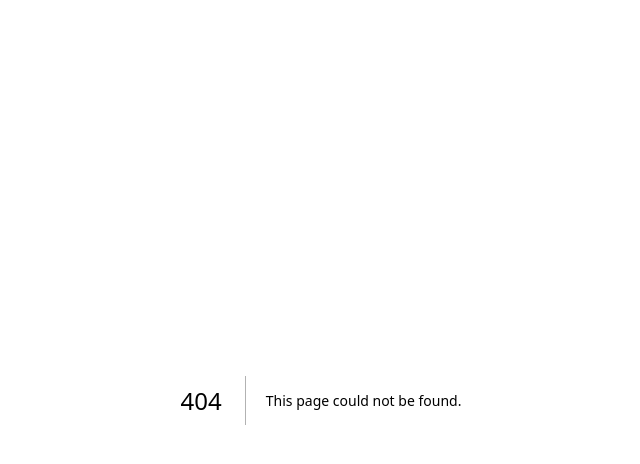
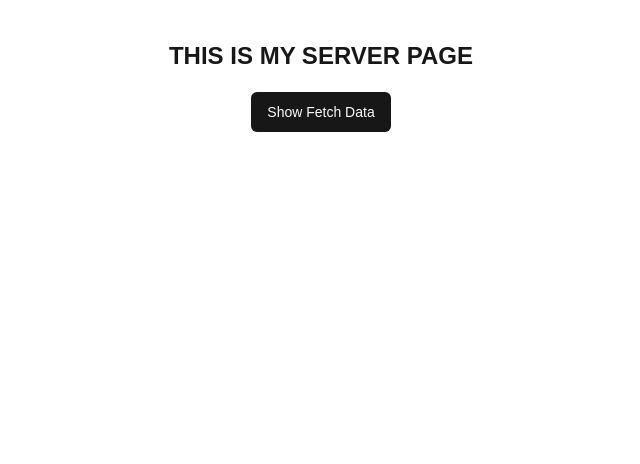
Before and after one commit to UN-O/ai-playground, a Next.js app: page /rsc-lab in a window 1280 px wide. Before the commit this address had no page. Shown: the top 464 px of the page, without its empty margins (319-959 px from the left). Built offline with nearby package versions, Linux system fonts and the light colour scheme.

Commit message:
feat: Add rsc-lab page, for testing rendering order RSC, RCC

```diff
--- /dev/null
+++ b/src/app/rsc-lab/page.js
@@ -0,0 +1,75 @@
+// My Server Page
+
+import { ClientComponent } from "@/components/main/rsc-lab/client"
+import { ServerChild } from "@/components/main/rsc-lab/server-child"
+
+/**
+ * This page demonstrates the rendering of both Server and Client components.
+ * The ClientComponent manages user interaction, while the ServerChild fetches data on the server side.
+ * The components work together to show how server and client-side rendering can be combined in a Next.js application.
+ */
+export default function Page() {
+    console.log("Server Page Render", Date.now())
+    return (
+        <div className="p-10 grid gap-5">
+            <h1 className="text-2xl font-bold text-center">THIS IS MY SERVER PAGE</h1>
+            <ClientComponent>
+                <ServerChild />
+            </ClientComponent>
+        </div>
+    );
+}
+
+/*
+----------清除快取強制重新整理----------
+
+Server Side Console:
+    Server Page Render 1729346684110
+    ClientComponent Render 1729346684160
+    GOOD FETCH 1729346684330
+    GET /rsc-lab 200 in 153ms
+    GET /favicon.ico 200 in 11ms
+Client Side Console:
+    ClientComponent Render 1729346684971
+    ClientComponent Render 1729346684971
+
+-------------------------------------
+
+-------------一般重新整理-------------
+
+Server Side Console:
+    Server Page Render 1729346992630
+    GOOD FETCH 1729346992634
+    ClientComponent Render 1729346992639
+    GET /rsc-lab 200 in 81ms
+    GET /favicon.ico 200 in 17ms
+Client Side Console:
+    ClientComponent Render 1729346993392
+    ClientComponent Render 1729346993393
+
+-------------------------------------
+
+---------------按下按鈕---------------
+
+Client Side Console:
+    ClientComponent Buttom Click 1729347012972
+    ClientComponent Render 1729347012973
+    ClientComponent Render 1729347012973
+
+-------------------------------------
+
+------[Fast Refresh] rebuilding------
+
+Server Side Console:
+    ✓ Compiled in 409ms (1035 modules)
+    Server Page Render 1729347203046
+    GOOD FETCH 1729347203060
+
+Client Side Console:
+    [Fast Refresh] rebuilding
+    [Fast Refresh] done in 510ms
+    ClientComponent Render 1729347254595
+    ClientComponent Render 1729347254596
+
+-------------------------------------
+*/
--- /dev/null
+++ b/src/components/main/rsc-lab/client.tsx
@@ -0,0 +1,28 @@
+// Client component
+"use client";
+
+import { useState } from "react";
+
+import { Button } from "@/components/ui/button"
+
+export function ClientComponent({ children }: any) {
+    const [showServerChild, setShowServerChild] = useState(false);
+
+    console.log("ClientComponent Render", Date.now())
+
+    const handleButtonClick = () => {
+        console.log("ClientComponent Buttom Click", Date.now())
+        setShowServerChild(true);
+    };
+
+    return (
+        <div className="w-full flex justify-center px-5">
+            <div className="place-items-center grid gap-3">
+                <Button onClick={handleButtonClick} >Show Fetch Data</Button>
+                {/* 按下按鈕後才顯示 ServerChild */}
+                {showServerChild && children}
+            </div>
+
+        </div>
+    );
+}
--- /dev/null
+++ b/src/components/main/rsc-lab/server-child.tsx
@@ -0,0 +1,44 @@
+import { Card, CardContent, CardHeader, CardTitle } from "@/components/ui/card"
+
+interface Post {
+    userId: number;
+    id: number;
+    title: string;
+    body: string;
+}
+
+export async function ServerChild() {
+    try {
+        const res = await fetch("https://jsonplaceholder.typicode.com/posts", {
+            cache: "force-cache",
+        })
+        console.log("GOOD FETCH", Date.now())
+
+        // 驗證 fetch 的回應狀態碼
+        if (!res.ok) {
+            throw new Error("Failed to fetch data");
+        }
+
+        const posts: Post[] = await res.json(); // 明確指定返回的資料結構
+
+        return (
+            <div className="grid grid-cols-1 gap-4 md:grid-cols-2 lg:grid-cols-3">
+                {posts.map((post) => (
+                    <Card key={post.id} className="p-4">
+                        <CardHeader>
+                            <CardTitle>{post.title}</CardTitle>
+                            Post ID: {post.id}
+                        </CardHeader>
+                        <CardContent>
+                            <p>{post.body}</p>
+                        </CardContent>
+                    </Card>
+                ))}
+            </div>
+        );
+
+    } catch (error) {
+        console.error("Error fetching data:", error);
+        return <p>Error fetching data</p>;
+    }
+}
```
